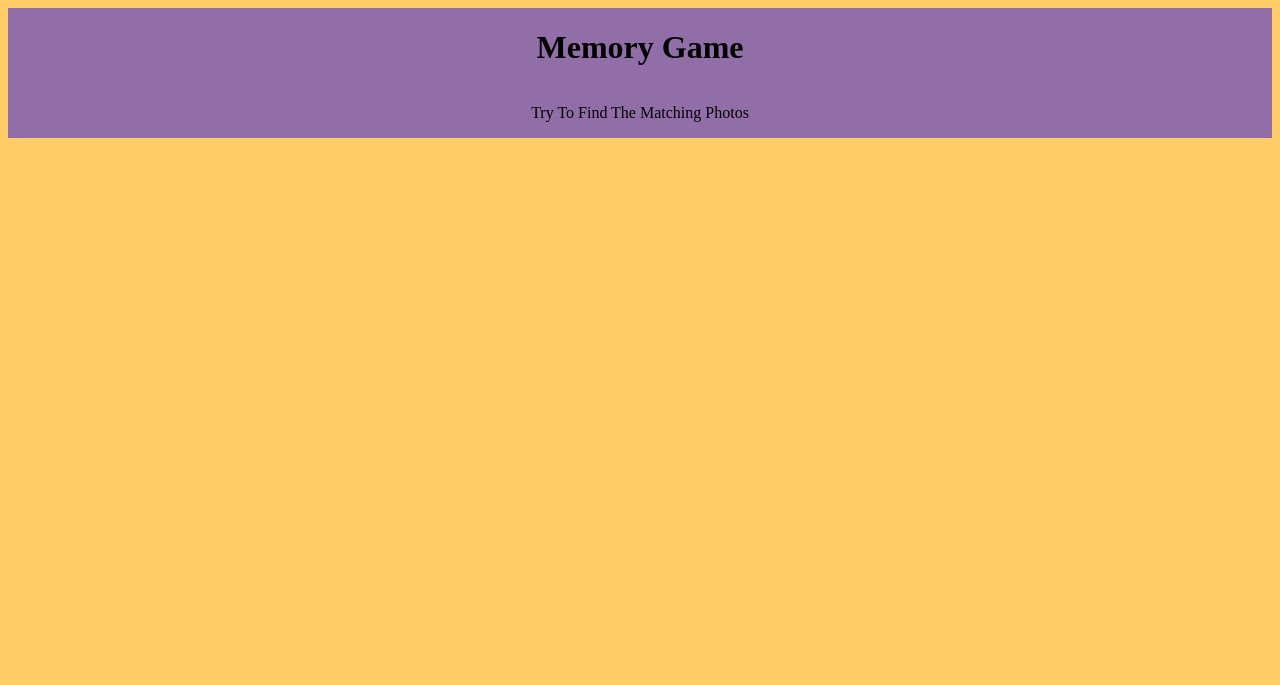
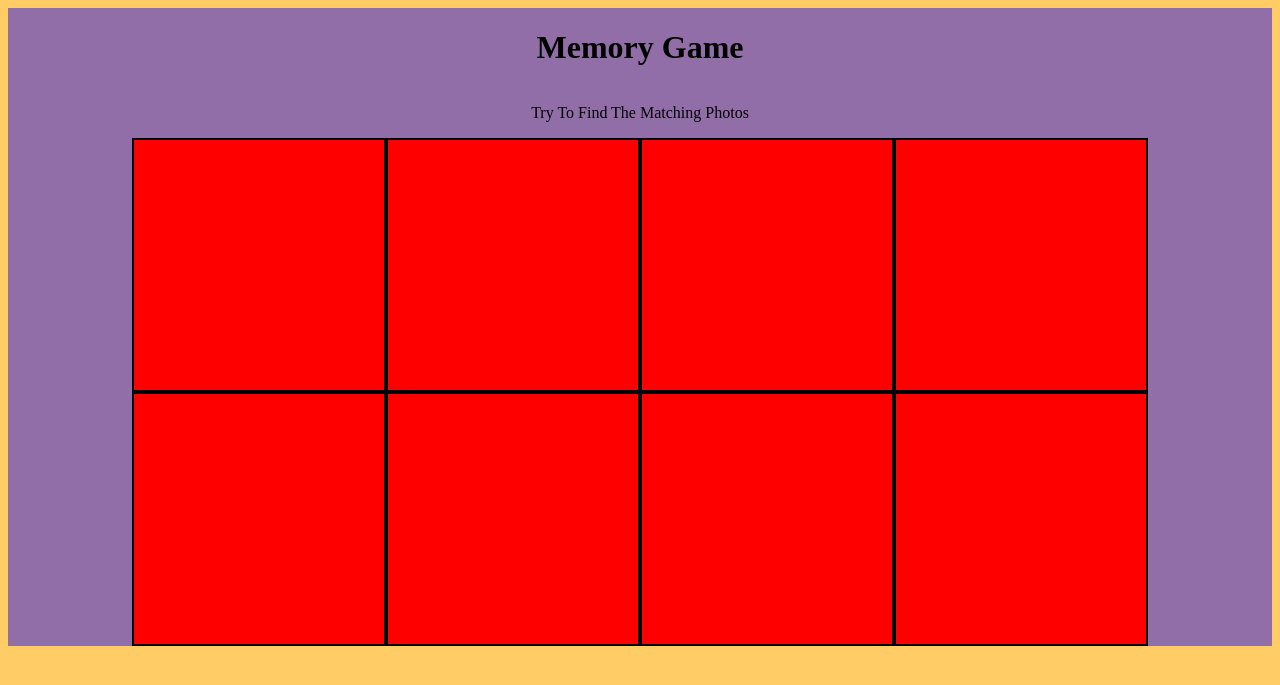
Before and after one commit to RamiOkkeh/Memory-Card-Game, a PHP site: page / in a window 1280 px wide. Shown: the top 685 px of the page. Run offline with PHP 8.4, Linux system fonts and the light colour scheme.

Commit message:
added boxes

```diff
--- a/data-base.js
+++ b/data-base.js
@@ -0,0 +1,32 @@
+// helper functions
+// =======================
+// writing each function
+function each(coll, fn) {
+	if (Array.isArray(coll) || typeof coll === 'string'){
+		for (var i = 0; i < coll.length; i++) {
+			fn(coll[i], i)
+		}
+	} else {
+		for (var key in coll) {
+			fn(coll[key], key)
+		}
+	}
+}
+
+
+// create the game interface
+function create(arr, fn) {
+	each(arr, function(elem, i) {
+		var frame = $('#frame')
+		var elem = $('<div class="imgs"></div>')
+		frame.append(elem)
+	})
+}
+
+
+
+
+
+
+//
+var images = ["https://www.flaticon.com/svg/static/icons/svg/3456/3456656.svg", "https://www.flaticon.com/svg/static/icons/svg/3456/3456709.svg","https://www.flaticon.com/svg/static/icons/svg/3456/3456669.svg","https://www.flaticon.com/premium-icon/icons/svg/3456/3456847.svg","https://www.flaticon.com/premium-icon/icons/svg/3456/3456890.svg","https://www.flaticon.com/premium-icon/icons/svg/3456/3456805.svg","https://www.flaticon.com/premium-icon/icons/svg/3457/3457010.svg", "https://www.flaticon.com/premium-icon/icons/svg/3456/3456953.svg" ]
--- a/index.html
+++ b/index.html
@@ -4,7 +4,7 @@
 	<title>Memory game</title>
 	<link rel="stylesheet" type="text/css" href="style.css">
 	<script src="jquery.js"></script>
-	<script type="text/javascript" src="data-base"></script>
+	<script type="text/javascript" src="data-base.js"></script>
 </head>
 <body>
 	<div id="main-body">
@@ -16,10 +16,14 @@
 		<p>Try To Find The Matching Photos</p>
 	</div>
 
+	<div id="frame">
+
+	</div>
+
    </div>
 
 
 
-	<script type="text/javascript" src="script.js"></script>
+	<script src="script.js"></script>
 </body>
 </html>
--- a/script.js
+++ b/script.js
@@ -0,0 +1 @@
+create([1, 2, 3, 4, 5, 6, 7, 8])
--- a/style.css
+++ b/style.css
@@ -9,3 +9,17 @@
 body {
 	background-color: #ffcc66;
 }
+#frame {
+	display: flex;
+	justify-content: center;
+	align-items: center;
+	flex-flow: row wrap;
+}
+.imgs {
+
+	width: 50px;
+	height: 50px;
+	padding: 100px;
+	background-color: red;
+	border: 2px black solid
+}
```
